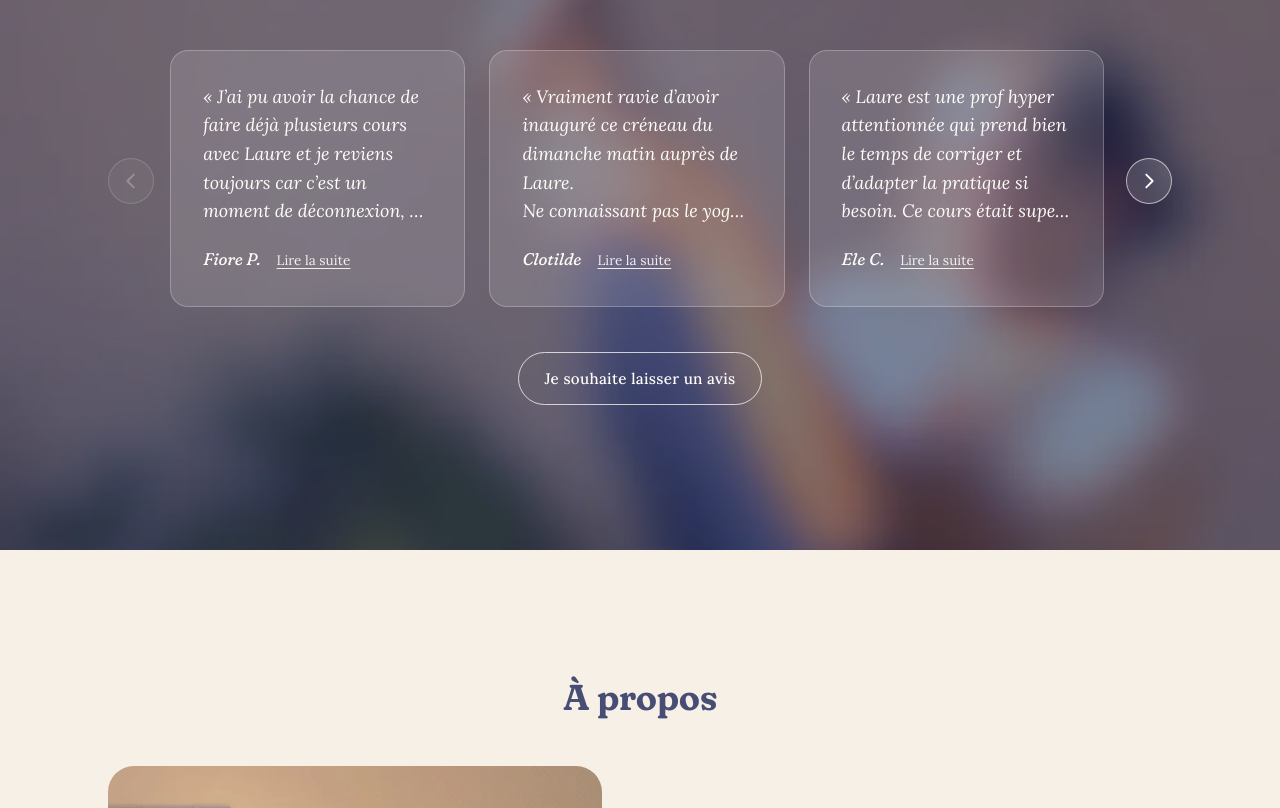
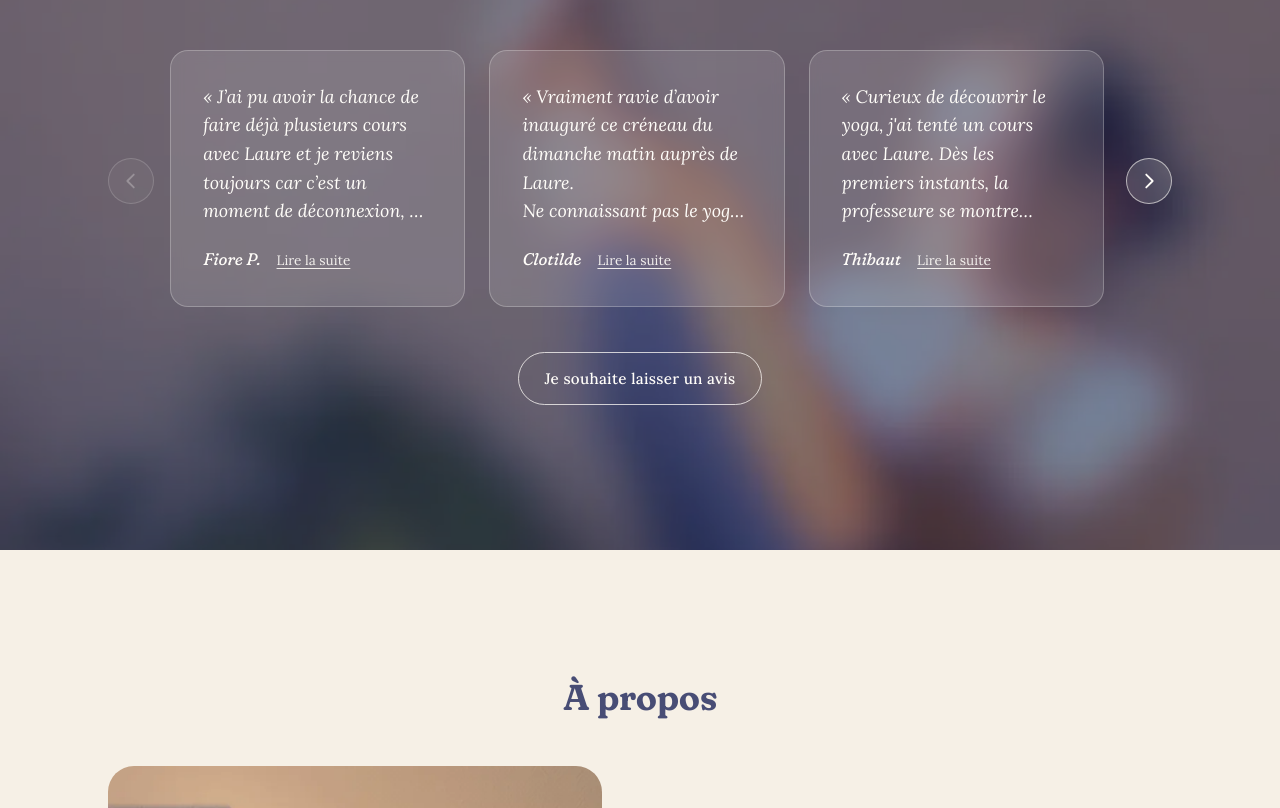
Before and after one commit to tziguili/site_laure, a plain HTML site: page index.html in a window 1280 px wide. Shown: the part 1643-2451 px from the top of the page. Drawn offline with Linux system fonts and the light colour scheme; no server answers.

Commit message:
Home: add Thibaut and Sylvie reviews (12/12 Setmore reviews)
Co-Authored-By: Claude Opus 5.5 <noreply@anthropic.com>

```diff
--- a/index.html
+++ b/index.html
@@ -230,6 +230,17 @@ Je reviendrai avec plaisir et sans hésitation :) »</span>
             <span class="quote-meta"><span class="quote-name">Clotilde</span><span class="quote-more">Lire la suite</span></span>
           </button>
           <button class="quote" type="button" aria-haspopup="dialog">
+            <span class="quote-text">« Curieux de découvrir le yoga, j&#x27;ai tenté un cours avec Laure. Dès les premiers instants, la professeure se montre rassurante et pédagogue en introduisant le déroulement de l&#x27;heure à venir.
+Bien qu&#x27;il s&#x27;agisse d&#x27;une session collective, Laure est attentive au niveau de chaque élève en proposant des alternatives adaptées et en guidant chacun dans le développement des postures, tout en laissant l&#x27;espace nécessaire pour s&#x27;épanouir dans la pratique.
+Entre instants méditatifs et poses challengeantes, l&#x27;enseignement de Laure invite le sport, la conscience de son corps et la sérénité à se rencontrer. J&#x27;ai eu la sensation de me dépasser, tout en partageant avec les autres élèves un moment privilégié.
+Face à l&#x27;anxiété et l&#x27;individualisme de la routine parisienne, des instants comme celui-ci sont précieux. Je reviendrai sans hésitation. »</span>
+            <span class="quote-meta"><span class="quote-name">Thibaut</span><span class="quote-more">Lire la suite</span></span>
+          </button>
+          <button class="quote" type="button" aria-haspopup="dialog">
+            <span class="quote-text">« Ce matin, j&#x27;ai eu la chance de vivre un cours de yoga avec Laure, qui nous a fait enchaîner des exercices adaptés avec une constante bienveillance. 🤩 Concrètement, j&#x27;avais des tensions un peu partout à cause de plusieurs journées de bricolage, j&#x27;en suis sortie libérée, comme remise à neuve, prête à retourner… bricoler 😉 ! »</span>
+            <span class="quote-meta"><span class="quote-name">Sylvie</span><span class="quote-more">Lire la suite</span></span>
+          </button>
+          <button class="quote" type="button" aria-haspopup="dialog">
             <span class="quote-text">« Laure est une prof hyper attentionnée qui prend bien le temps de corriger et d’adapter la pratique si besoin. Ce cours était super relaxant mais aussi tonifiant. Merci beaucoup🌟🌟🌟 »</span>
             <span class="quote-meta"><span class="quote-name">Ele C.</span><span class="quote-more">Lire la suite</span></span>
           </button>
```
